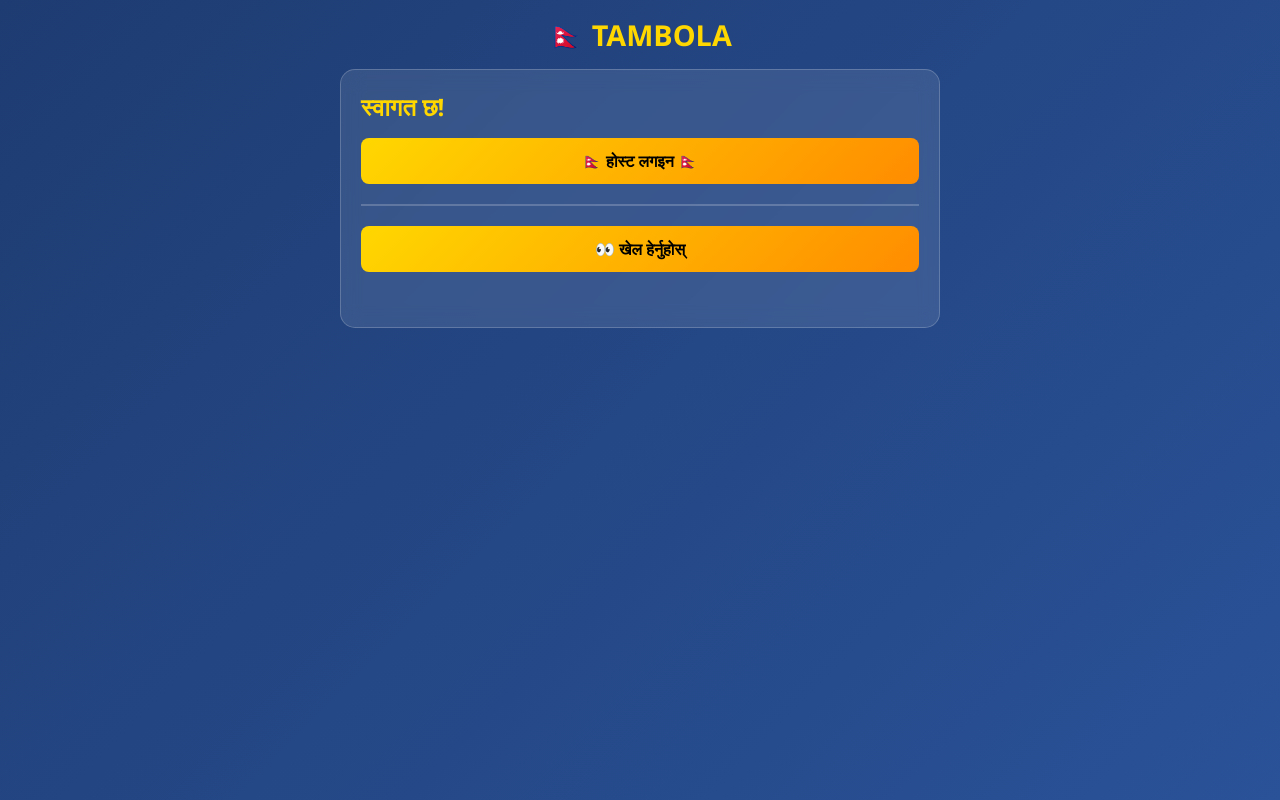
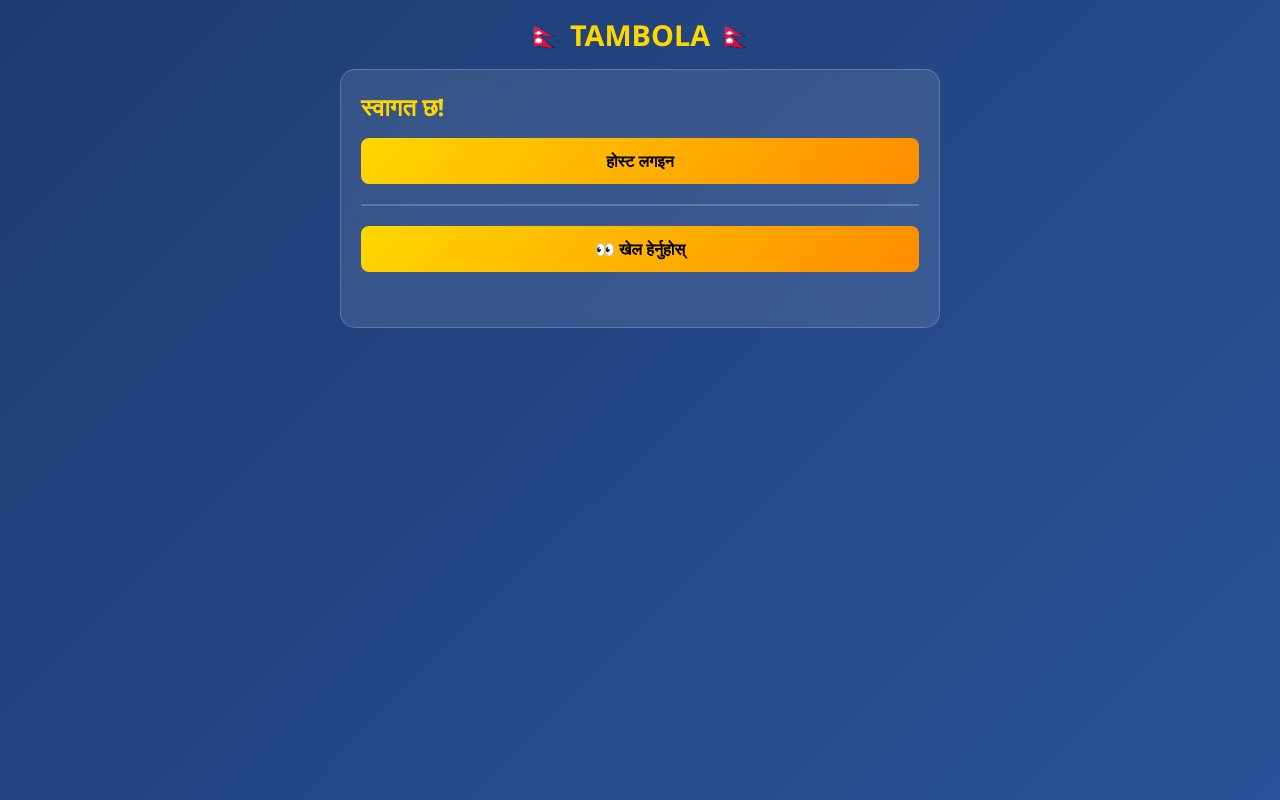
Before and after one commit to parkashrawal/CasinoKingTambola, a website: page public/index.html in a window 1280 px wide. Drawn offline with nearby package versions, Linux system fonts and the light colour scheme; no server answers.

Commit message:
Update index.html

```diff
--- a/public/index.html
+++ b/public/index.html
@@ -14,11 +14,11 @@
 <link rel="stylesheet" href="style.css?v=5">
 </head>
 <body>
-<h1>🇳🇵 TAMBOLA</h1>
+<h1>🇳🇵 TAMBOLA 🇳🇵</h1>
 
 <div id="landing" class="card">
   <h2>स्वागत छ!</h2>
-  <button onclick="showHostLogin()">🇳🇵 होस्ट लगइन 🇳🇵</button>
+  <button onclick="showHostLogin()"> होस्ट लगइन </button>
   <hr>
   <button onclick="viewGame()">👀 खेल हेर्नुहोस्</button>
   <div id="landingMsg" class="msg"></div>
```
